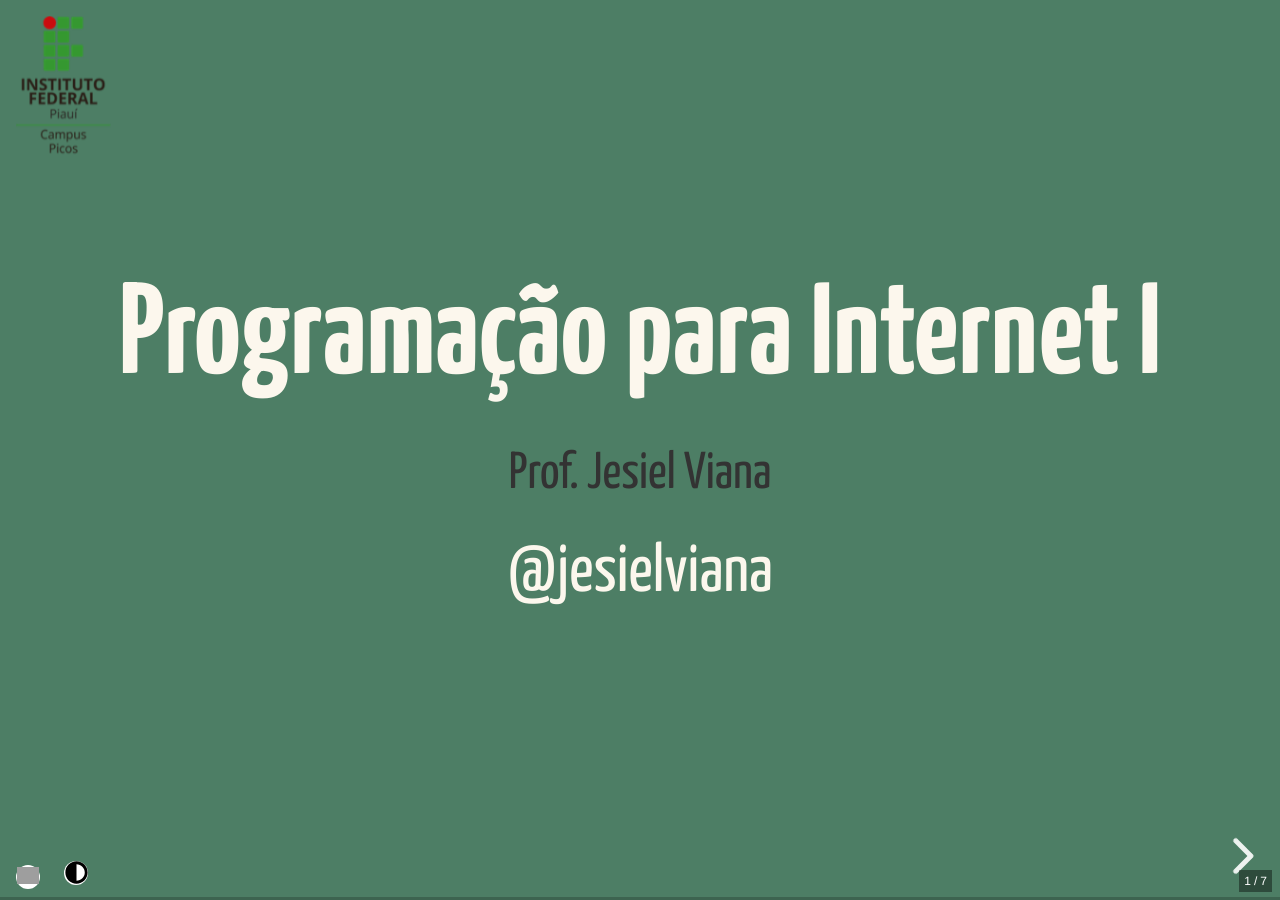
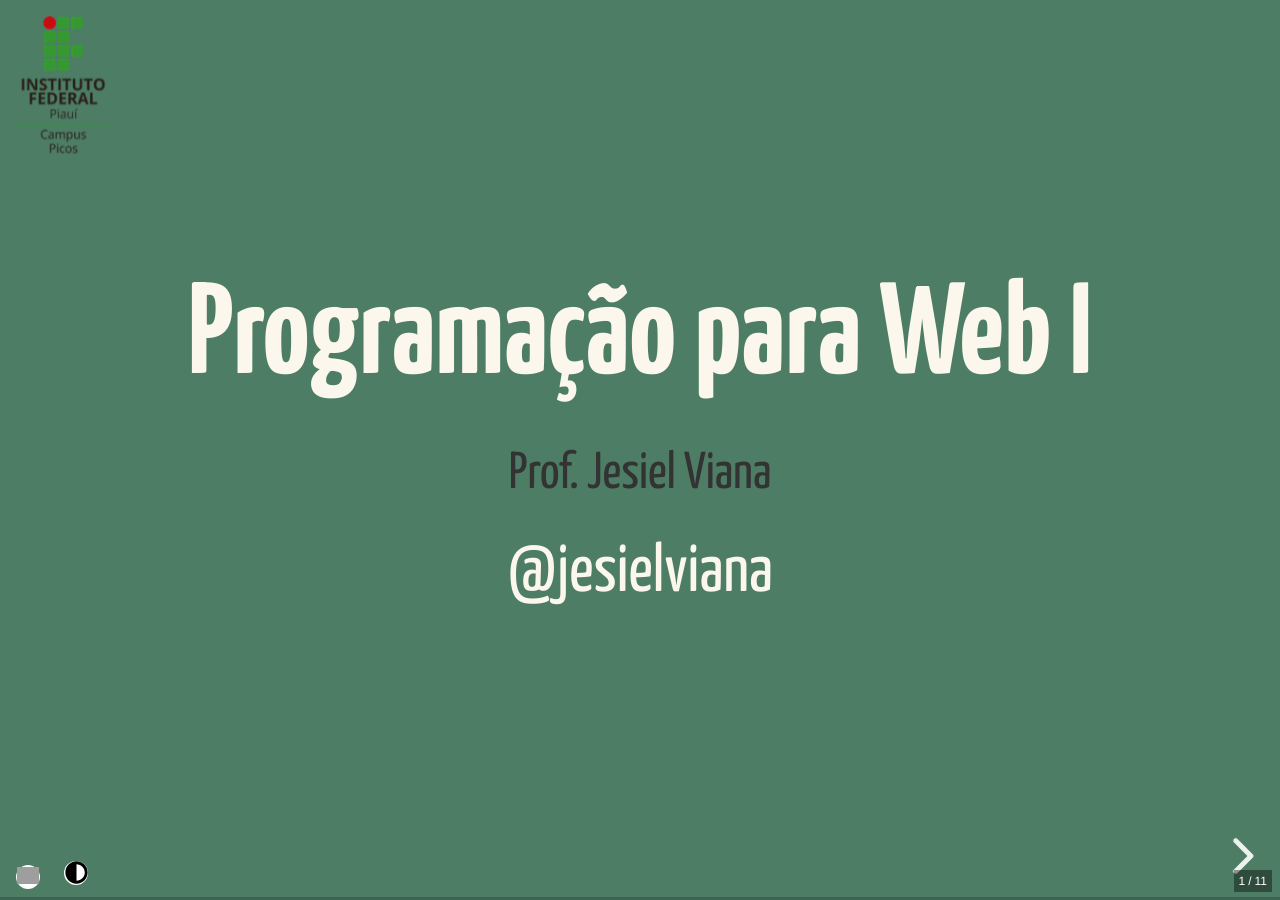
Before and after one commit to jesielviana/web-dev, a Jekyll site: the page slides/aula-00.html, which Jekyll copies as it is, in a window 1280 px wide. Built offline with Jekyll 4.4.1, drawn with Linux system fonts in a browser that asks for light colours; grey boxes are pictures that could not be loaded.

Commit message:
update lecture 00

```diff
--- a/slides/aula-00.html
+++ b/slides/aula-00.html
@@ -1,33 +1,36 @@
-<!doctype html>
+<!DOCTYPE html>
 <html>
   <head>
-	<meta charset="utf-8">
-	<meta name="viewport" content="width=device-width, initial-scale=1.0, maximum-scale=1.0, user-scalable=no">
+    <meta charset="utf-8" />
+    <meta
+      name="viewport"
+      content="width=device-width, initial-scale=1.0, maximum-scale=1.0, user-scalable=no"
+    />
     <title>Programação para Internet I</title>
-	<link rel="stylesheet" href="css/reset.css">
-	<link rel="stylesheet" href="css/reveal.css">
-	<link rel="stylesheet" href="css/theme/white.css" id="theme">
-	<link rel="stylesheet" href="lib/css/atom-one-light.css" id="code-theme">
-	<link rel="stylesheet" href="css/custom.css">
-	<link rel="shortcut icon" type="image/x-icon" href="img/favicon.ico">
+    <link rel="stylesheet" href="css/reset.css" />
+    <link rel="stylesheet" href="css/reveal.css" />
+    <link rel="stylesheet" href="css/theme/white.css" id="theme" />
+    <link rel="stylesheet" href="lib/css/atom-one-light.css" id="code-theme" />
+    <link rel="stylesheet" href="css/custom.css" />
+    <link rel="shortcut icon" type="image/x-icon" href="img/favicon.ico" />
   </head>
 
   <body>
     <div class="reveal">
       <div class="settings">
         <button class="btn-print" onclick="printPDF()">
-				<img src="img/print.svg" alt="print">
+          <img src="img/print.svg" alt="print" />
         </button>
         <button class="change-theme" onclick="changeTheme()">
-			<img src="img/color.svg" alt="color">
+          <img src="img/color.svg" alt="color" />
         </button>
       </div>
       <div class="logo">
-			<img src="img/ifpi.png" alt="logo do ifpi">
+        <img src="img/ifpi.png" alt="logo do ifpi" />
       </div>
       <div class="slides">
         <section data-background="#4d7e65">
-				<h1 class="text-title">Programação para Internet I</h1>
+          <h1 class="text-title">Programação para Web I</h1>
           <p class="text-autor">
             Prof. Jesiel Viana
           </p>
@@ -35,56 +38,126 @@
         </section>
 
         <section>
-				<h2>Objetivo Geral</h2>
-				<p>
-					Capacitar o aluno para compreender o funcionamento básico da Web
-					e desenvolver habilidades para projetar e implementar aplicações Web
-					com páginas estáticas	seguindo os princípios de usabilidade
-					e boas práticas do desenvolvimento Web</p>
+          <h2>Objetivos de Aprendizagem</h2>
+          <ul>
+            <li class="fragment">
+              Compreender o funcionamento da Web e demonstrar um entendimento do
+              modelo cliente-servidor;
+            </li>
+            <li class="fragment">
+              Desenvolver aplicações Web usando tecnologias específicas,
+              incluindo HTML, CSS e Javascript;
+            </li>
+            <li class="fragment">
+              Desenvolver habilidades e técnicas para criar interfaces de
+              páginas Web e perceber que a usabilidade é um dos mais importante
+              aspectos de uma aplicação Web, sendo em muitos casos o principal
+              fator que leva ao sucesso do produto;
+            </li>
+          </ul>
         </section>
 
         <section>
-				<h2>Conteúdo Programático </h2>
+          <h2>Objetivos de Aprendizagem</h2>
+          <ul>
+            <li class="fragment">
+              Desenvolver habilidades técnicas para construção de soluções de
+              acordo com os requisitos do cliente e os critérios de avaliação de
+              usabilidade e acessibilidade;
+            </li>
+            <li class="fragment">
+              Desenvolver habilidades de trabalho em equipe, para que possa
+              colaborar profissionalmente com seus parceiros de projeto
+              contribuindo para o <b>sucesso do projeto</b>.
+            </li>
+          </ul>
+        </section>
+
+        <section>
+          <h2>Pré-requisitos</h2>
+          <ul>
+            <li>
+              Conhecimento básico em algoritmos e estrutura de dados;
+            </li>
+            <li>
+              Noções de comandos básicos do terminal linux/windows/mac;
+            </li>
+            <li>
+              Noções básicas de redes de computadores.
+            </li>
+          </ul>
+        </section>
+
+        <section>
+          <h2>Conteúdo Programático</h2>
           <ol>
-				<li class="fragment"> Introdução aos conceitos de Internet; </li>
-				<li class="fragment"> Linguagens de Marcação - <b>HTML</b>; </li>
-				<li class="fragment"> Fundamentos de folhas de estilo - <b>CSS</b>; </li>
-				<li class="fragment"> Princípios de Design responsivo; </li>
-				<li class="fragment"> Usabilidade na Web; </li>
-				<li class="fragment"> Introdução à <b>Javascrip</b>; e </li>
-				<li class="fragment"> Conceitos Básicos sobre Aplicações Cliente/Servidor. </li>
+            <li class="fragment">
+              Introdução aos conceitos de Internet e Web;
+            </li>
+            <li class="fragment">Linguagens de Marcação - <b>HTML</b>;</li>
+            <li class="fragment">
+              Fundamentos de folhas de estilo - <b>CSS</b>;
+            </li>
+            <li class="fragment">Princípios de Design responsivo;</li>
+            <li class="fragment">Usabilidade na Web;</li>
+            <li class="fragment"><b>Javascrip</b> do lado cliente;</li>
+            <li class="fragment">Integração com APIs;</li>
+            <li class="fragment">Testes automatizados; e</li>
+            <li class="fragment">Implantação automatizada.</li>
           </ol>
 				</section>
 
 				<section>
-			<h2>Metodologia</h2>
-			<h3>Problem Based Learning - PBL</h3>
-			<ul>
-				<li class="fragment">Aulas expositivas dialogadas (poucas, só algumas conceituais);</li>
-				<li class="fragment">Aulas práticas (Laboratório);</li>
-				<li class="fragment">Live Code;</li>
-				<li class="fragment">Resolução de problemas reais; e</li>
-				<li class="fragment">Desenvolvimentos de Projetos.</li>
-			</ul>
+					<h2>Ensino Online</h2>
+          <img src="http://horizontes.sbc.org.br/wp-content/uploads/2020/05/Princ%C3%ADpiosEOLenumeracao.png" alt="">
+          <small>Fonte: <a target="_blank" href="http://horizontes.sbc.org.br/index.php/2020/05/principios-educacao-online/">Princípios da Educação Online</a></small>
 				</section>
 
         <section>
-				<h2>Avaliação</h2>
+          <h3>Problem Based Learning - PBL</h3>
+          <p class="text-left">Todas as tarefas e atividades estarão ancoradas em um problema real.</p>
+          <p class="text-left">
+            Para solucionar os problemas os alunos terão tutoria do professor e
+            de tutores especialistas no assunto, que além de orientar irão
+            repassar aos alunos o conhecimento necessário para resolução dos
+            problemas por meio de curadoria de materiais, podcasts, vídeo-aulas
+            e aulas online (lives).
+          </p>
+        </section>
+
+        <section data-markdown>
+          ## Avaliação
+          - Atividades individuais: 20%
+          - Participação em fóruns, troca de mensagens e aulas online: 20%
+          - Projeto:  60% (A avaliação do projeto será baseada no resultado final alcançado levando em consideração os aspectos técnicos e interpessoais de cada aluno e do grupo como um todo)
+          - Avaliação Final: 100% (Segunda chance, caso alguém precise)
+        </section>
+
+        <section data-markdown>
+          ## Ferramentas
+          - Github Classroom para gestão de atividades práticas e desenvolvimento do projeto;
+          - Campuswire para interação via fórum e troca de mensagens.
+          - Jitse, Google Meet e Youtube para aulas online (live)
+          - Youtube para vídeo-aulas;
+          - Visual Studio Code, Repl.it como editor de código;
+          - Github como repositório de código;
+          - Google Chrome ou Firefox como navegador para desenvolvedor (inspecionar código);
+          - Heroku, Firebase, Github pages e Surge.sh como servidor de hospedagem de páginas Web
         </section>
 
         <section>
           <h2>Material do Curso</h2>
-				Todo o material do curso está disponível em: <br>
+          Todo o material do curso está disponível em: <br />
           <a target="_blank" href="https://jesielviana.github.io/web-dev/">
             https://jesielviana.github.io/web-dev/
           </a>
-				<br>
-				Baixe no seu dispositivo(computador, celular) e tenha acesso offline
-				a todo o material deste curso, inclusive os slides.
+          <br />
+          Baixe no seu dispositivo(computador, celular) e tenha acesso offline a
+          todo o material deste curso, inclusive os slides.
         </section>
 
         <section data-background="#b5533c">
-				<h1 class="text-title">Programação para Internet I</h1>
+          <h1 class="text-title">Programação para Web I</h1>
           <h2 class="contact">
             @jesielviana
           </h2>
--- a/slides/css/custom.css
+++ b/slides/css/custom.css
@@ -6,6 +6,10 @@
 
 *{
   box-sizing: border-box;
+}
+
+p.text-left{
+  text-align: left;
 }
 
 .reveal code{
```
Lines whose indentation alone changed are shown as unchanged.
